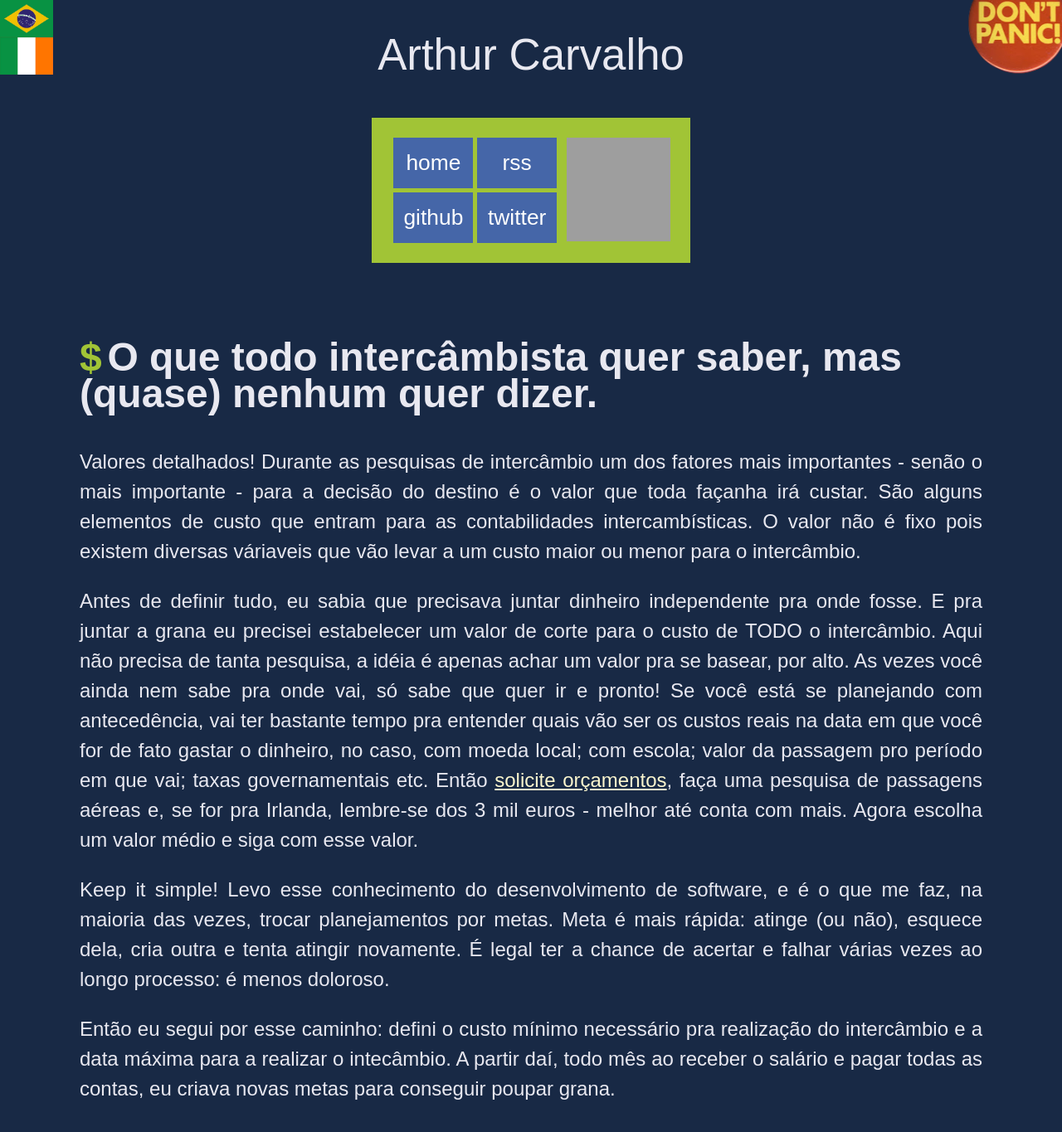
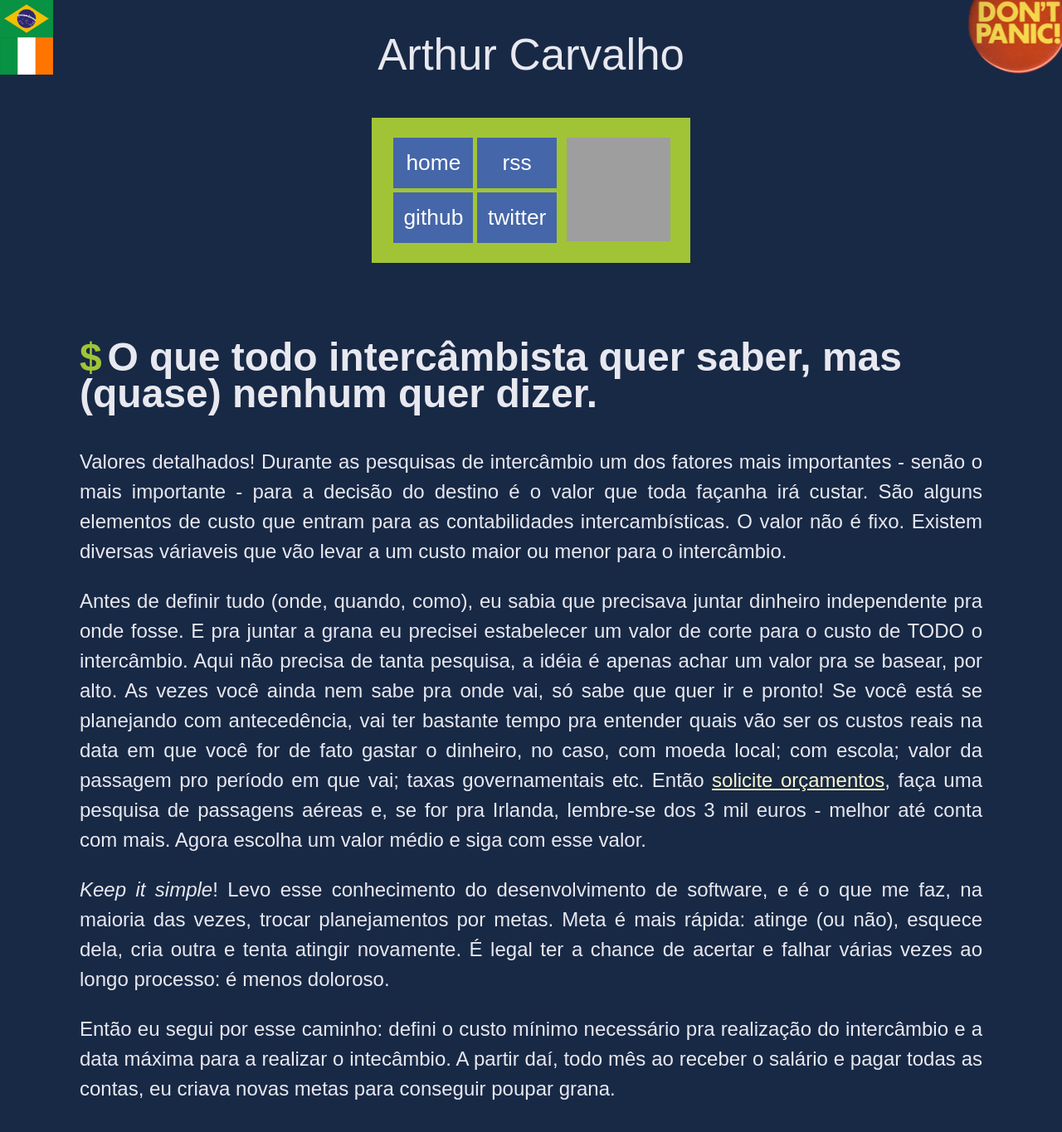
Before and after one commit to armobstatsthur/blog, a Jekyll site: the page built from _posts/2013-10-11-o-que-todo-intercambista-quer-saber-mas-quase-nenhum-quer-dizer.md, in a window 1280 px wide and 1400 px high. Shown: the top 1365 px of the window at 83% size. Built offline with Jekyll 4.4.1, drawn with Linux system fonts in a browser that asks for light colours; some of the changed text lies outside the part shown; grey boxes are pictures that could not be loaded.

Commit message:
writing...

```diff
--- a/_posts/2013-10-11-o-que-todo-intercambista-quer-saber-mas-quase-nenhum-quer-dizer.md
+++ b/_posts/2013-10-11-o-que-todo-intercambista-quer-saber-mas-quase-nenhum-quer-dizer.md
@@ -6,15 +6,15 @@ category:
 tags: []
 ---
 
-Valores detalhados! Durante as pesquisas de intercâmbio um dos fatores mais importantes - senão o mais importante  - para a decisão do destino é o valor que toda façanha irá custar. São alguns elementos de custo que entram para as contabilidades intercambísticas. O valor não é fixo pois existem diversas váriaveis que vão levar a um custo maior ou menor para o intercâmbio.
+Valores detalhados! Durante as pesquisas de intercâmbio um dos fatores mais importantes - senão o mais importante  - para a decisão do destino é o valor que toda façanha irá custar. São alguns elementos de custo que entram para as contabilidades intercambísticas. O valor não é fixo. Existem diversas váriaveis que vão levar a um custo maior ou menor para o intercâmbio.
 
-Antes de definir tudo, eu sabia que precisava juntar dinheiro independente pra onde fosse. E pra juntar a grana eu precisei estabelecer um valor de corte para o custo de TODO o intercâmbio. Aqui não precisa de tanta pesquisa, a idéia é apenas achar um valor pra se basear, por alto. As vezes você ainda nem sabe pra onde vai, só sabe que quer ir e pronto! Se você está se planejando com antecedência, vai ter bastante tempo pra entender quais vão ser os custos reais na data em que você for de fato gastar o dinheiro, no caso, com moeda local; com escola; valor da passagem pro período em que vai; taxas governamentais etc. Então [solicite orçamentos](http://www.e-dublin.com.br/orcamento-facil/), faça uma pesquisa de passagens aéreas e, se for pra Irlanda, lembre-se dos 3 mil euros - melhor até conta com mais. Agora escolha um valor médio e siga com esse valor.
+Antes de definir tudo (onde, quando, como), eu sabia que precisava juntar dinheiro independente pra onde fosse. E pra juntar a grana eu precisei estabelecer um valor de corte para o custo de TODO o intercâmbio. Aqui não precisa de tanta pesquisa, a idéia é apenas achar um valor pra se basear, por alto. As vezes você ainda nem sabe pra onde vai, só sabe que quer ir e pronto! Se você está se planejando com antecedência, vai ter bastante tempo pra entender quais vão ser os custos reais na data em que você for de fato gastar o dinheiro, no caso, com moeda local; com escola; valor da passagem pro período em que vai; taxas governamentais etc. Então [solicite orçamentos](http://www.e-dublin.com.br/orcamento-facil/), faça uma pesquisa de passagens aéreas e, se for pra Irlanda, lembre-se dos 3 mil euros - melhor até conta com mais. Agora escolha um valor médio e siga com esse valor.
 
-Keep it simple! Levo esse conhecimento do desenvolvimento de software, e é o que me faz, na maioria das vezes, trocar planejamentos por metas. Meta é mais rápida: atinge (ou não), esquece dela, cria outra e tenta atingir novamente. É legal ter a chance de acertar e falhar várias vezes ao longo processo: é menos doloroso.
+<i>Keep it simple</i>! Levo esse conhecimento do desenvolvimento de software, e é o que me faz, na maioria das vezes, trocar planejamentos por metas. Meta é mais rápida: atinge (ou não), esquece dela, cria outra e tenta atingir novamente. É legal ter a chance de acertar e falhar várias vezes ao longo processo: é menos doloroso.
 
 Então eu segui por esse caminho: defini o custo mínimo necessário pra realização do intercâmbio e a data máxima para a realizar o intecâmbio. A partir daí, todo mês ao receber o salário e pagar todas as contas, eu criava novas metas para conseguir poupar grana.
 
-# // Tipos de meta
+## // Tipos de meta
 
 Metas financeiras são pessoais. Cada um tem sua maneira de receber dinheiro (ou não), de gastar com aquilo que é essencial pra si e de poupar dinheiro.
 
```
Also changed, not shown: other parts of _posts/2013-10-11-o-que-todo-intercambista-quer-saber-mas-quase-nenhum-quer-dizer.md (+2 -0 lines).
